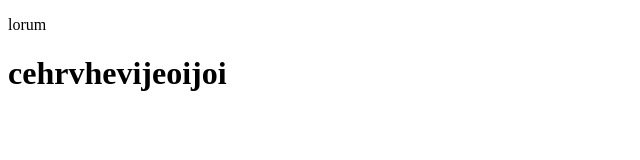
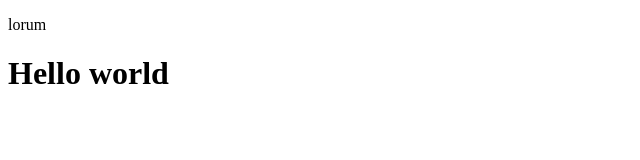
Before and after one commit to Eka-ter/test_project, a plain HTML site: page index.html in a window 1280 px wide. Shown: the whole page, without its empty margins (0-640 px from the left). Drawn offline with Linux system fonts and the light colour scheme.

Commit message:
Update index.html

```diff
--- a/index.html
+++ b/index.html
@@ -9,7 +9,7 @@
     <section class="first"></section>
     <p>lorum
     </p>
-    <h1>cehrvhevijeoijoi</h1>
+    <h1>Hello world</h1>
 </body>
 <script src="script.js"></script>
 </html>
```
